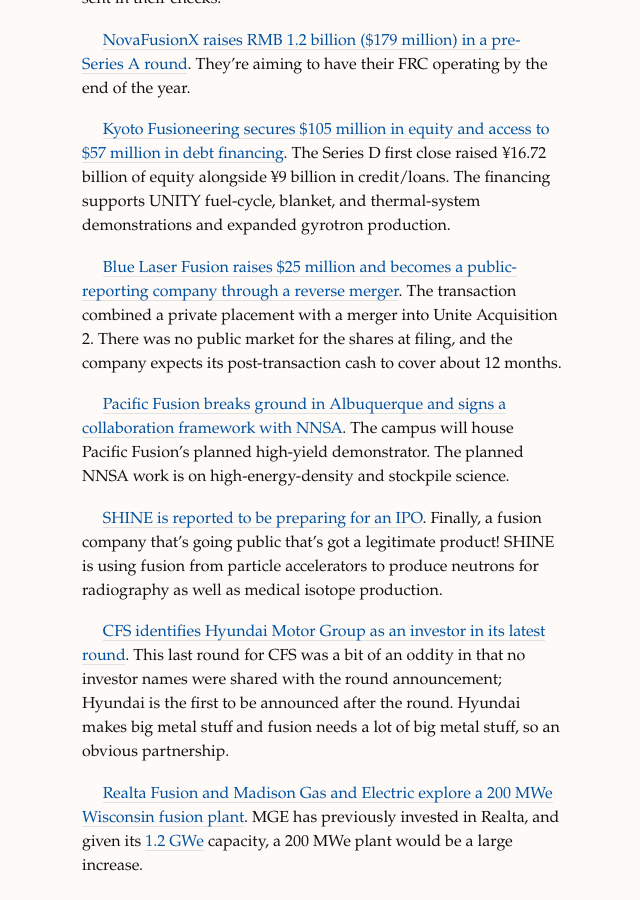
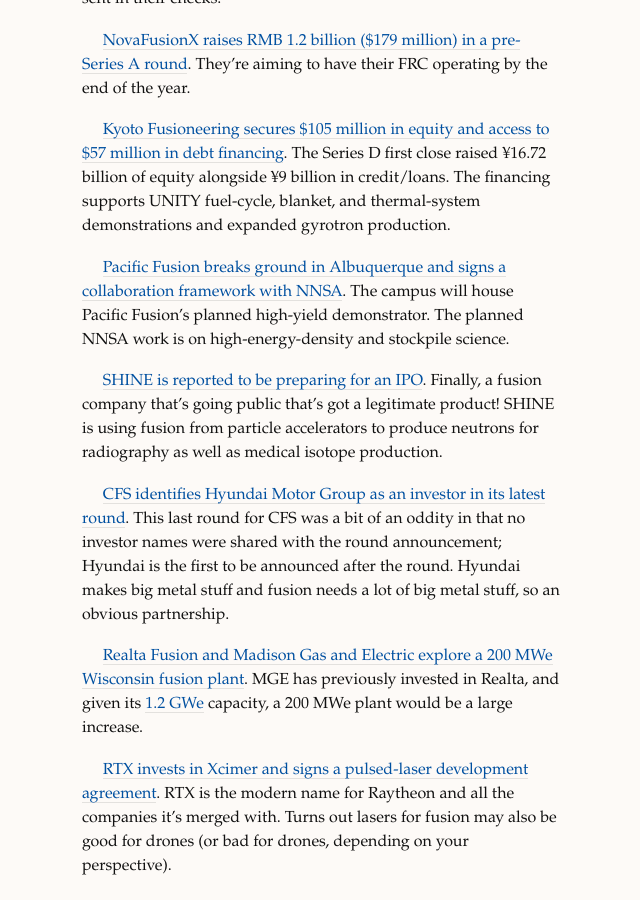
Before and after one commit to dan-ftp/fusion-conclusion, a Jekyll site: the page built from _posts/2026-09-15-Fusion-Fortnightly-2026-09-15.md, in a window 1280 px wide and 900 px high, scrolled down 711 px. Shown: the whole window, without its empty margins (174-814 px from the left). Built offline with Jekyll 4.4.1, drawn with Linux system fonts in a browser that asks for light colours.

Commit message:
Update 2026-09-15-Fusion-Fortnightly-2026-09-15.md

```diff
--- a/_posts/2026-09-15-Fusion-Fortnightly-2026-09-15.md
+++ b/_posts/2026-09-15-Fusion-Fortnightly-2026-09-15.md
@@ -15,8 +15,6 @@
 [NovaFusionX raises RMB 1.2 billion (<span>$</span>179 million) in a pre-Series A round](https://en.lingang.gov.cn/html/website/lg/English/News1630758253379031042/Updates/2097854259582238722.html). They're aiming to have their FRC operating by the end of the year.
 
 [Kyoto Fusioneering secures <span>$</span>105 million in equity and access to <span>$</span>57 million in debt financing](https://kyotofusioneering.com/en/news/2026/08/24/4350). The Series D first close raised ¥16.72 billion of equity alongside ¥9 billion in credit/loans. The financing supports UNITY fuel-cycle, blanket, and thermal-system demonstrations and expanded gyrotron production.
-
-[Blue Laser Fusion raises <span>$</span>25 million and becomes a public-reporting company through a reverse merger](https://www.streetinsider.com/SEC%2BFilings/Form%2B8-K%2BBlue%2BLaser%2BFusion%2C%2BInc.%2BFor%3A%2BSep%2B04/27038691.html). The transaction combined a private placement with a merger into Unite Acquisition 2. There was no public market for the shares at filing, and the company expects its post-transaction cash to cover about 12 months.
 
 [Pacific Fusion breaks ground in Albuquerque and signs a collaboration framework with NNSA](https://www.energy.gov/nnsa/articles/nnsa-signs-memorandum-understanding-pacific-fusion-company-breaks-ground-high-yield). The campus will house Pacific Fusion’s planned high-yield demonstrator. The planned NNSA work is on high-energy-density and stockpile science.
 
```
